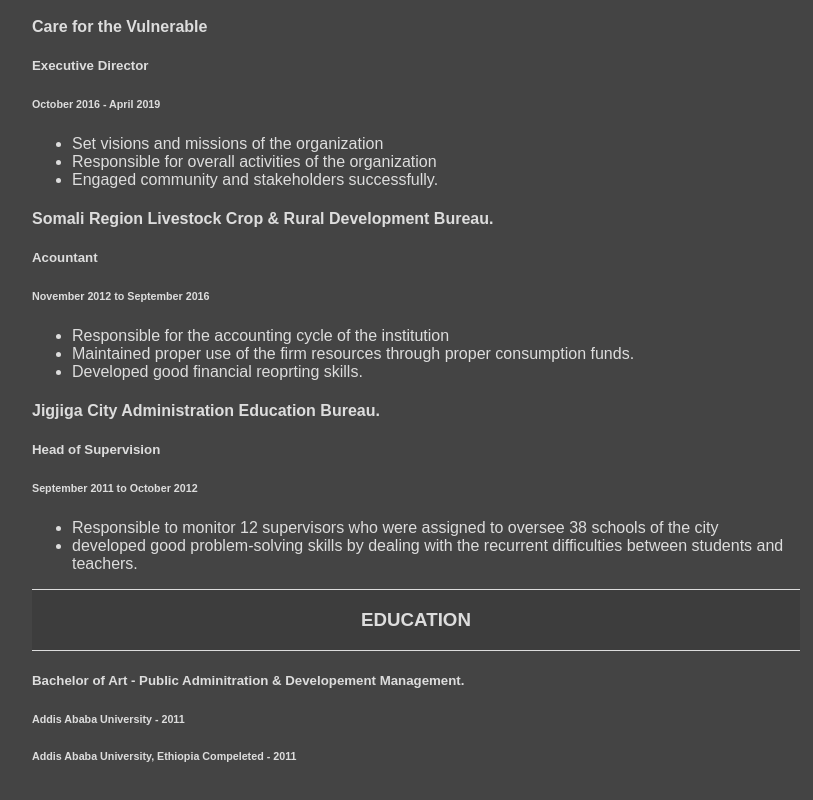
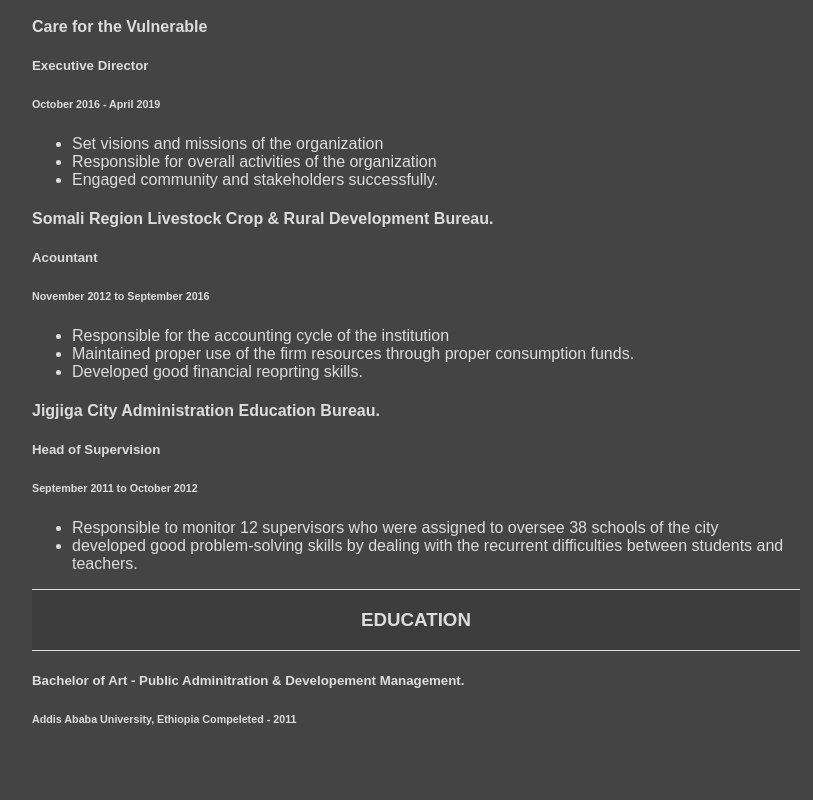
Before and after one commit to mahamudadn/mahamudadn.github.io, a plain HTML site: page index.html in a window 1280 px wide. Shown: the part 606-1406 px from the top of the page, without its empty margins (224-1037 px from the left). Drawn offline with Linux system fonts and the light colour scheme.

Commit message:
Update index.html

```diff
--- a/index.html
+++ b/index.html
@@ -78,7 +78,6 @@
 
                <div>
             <h5> Bachelor of Art - Public Adminitration & Developement Management. </h5>
-             <h6>Addis Ababa University - 2011 </h6>
             <h6> Addis Ababa University, Ethiopia Compeleted - 2011 </h6>
 
              </div>
```
